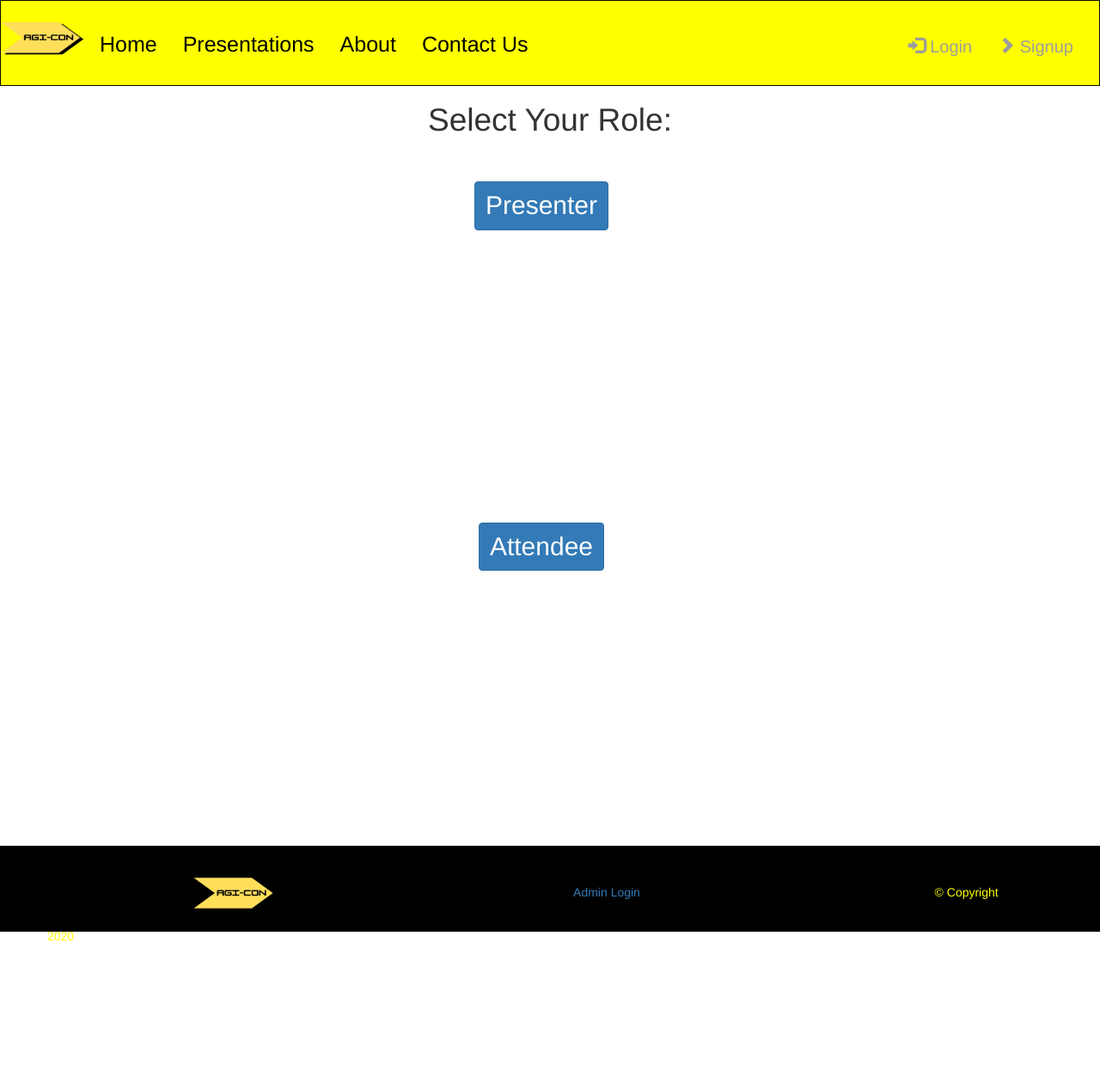
After one commit to lahenkenius/Agile_Conference, a Django app: page /accounts/login/login_landing/ in a window 1280 px wide. The commit adds this page. Shown: the whole page at 86% size. Run offline with Django 3.2, Linux system fonts and the light colour scheme; some libraries are stand-ins or nearby versions.

Commit message:
templates changes

```diff
--- a/Agile_Con/urls.py
+++ b/Agile_Con/urls.py
@@ -20,5 +20,6 @@ urlpatterns = [
     path('contact_us/', views.contact_us, name="contact_us"),
     path('presentations/', views.presentations, name="presentations"),
     path('accounts/login/attendee_landing/', views.attendee_landing, name="attendee_landing"),
+    path('accounts/login/login_landing/', views.login_landing, name='login_landing'),
 
 ]
--- a/Agile_Con/views.py
+++ b/Agile_Con/views.py
@@ -71,7 +71,13 @@ def presentations(request):
 
 def attendee_landing(request):
     customer_orders = CustomerOrder.objects.all()
-    return render(request, "registration/attendee_landing.html", {'customer_orders': customer_orders})
+    username = Attendee.username
+    return render(request, "registration/attendee_landing.html", {'customer_orders': customer_orders,
+                                                                  'username': username})
+
+
+def login_landing(request):
+    return render(request, "registration/login_landing.html")
 
 def presenter_landing(request):
     presenter_id = Presenter.presenter_id
--- a/Agile_Conference/settings.py
+++ b/Agile_Conference/settings.py
@@ -118,7 +118,7 @@ STATIC_URL = '/static/'
 
 #AUTH_USER_MODEL = 'Agile_Con.EmployeeAdmin'
 
-LOGIN_REDIRECT_URL = '/'
+LOGIN_REDIRECT_URL = '/accounts/login/login_landing/'
 LOGOUT_URL = 'logout'
 
 MEDIA_URL = 'templates/../attendees/static/Images/'
--- a/templates/base.html
+++ b/templates/base.html
@@ -12,9 +12,7 @@
     <script src="https://ajax.googleapis.com/ajax/libs/jquery/3.2.1/jquery.min.js"></script>
     <script src="https://maxcdn.bootstrapcdn.com/bootstrap/3.3.7/js/bootstrap.min.js"></script>
     <style>
-        html {
 
-        }
         .navbar {
             margin-bottom: 0;
             border-radius: 0;
@@ -41,16 +39,7 @@
         }
 
         /* On small screens, set height to 'auto' for sidenav and grid */
-        @media screen and (max-width: 767px) {
-            .sidenav {
-                height: auto;
-                padding: 15px;
-            }
 
-            .row.content {
-                height: auto;
-            }
-        }
 
         ul.bottom-list li {
             display: inline;
@@ -68,9 +57,7 @@
            height: auto;
             left: 10%;
             right: 30%;
-        }
-        .col-md-8 {
-            background-color: white;
+
         }
 
         .black-text {
@@ -141,7 +128,7 @@
 </body>
 <footer class="bottom-bar">
     <ul class="bottom-list">
-        <li class="bottom-bar align-left"><img src="{% static 'Images/Agi-Con2.png' %}" width="100" height="80"alt="Agile-Con"></li>
+        <li class="bottom-bar align-left"><img src="{% static 'Images/Agi-Con2.png' %}" width="100" height="80" alt="Agile-Con"></li>
         <li class="bottom-bar align-center"><a href={% url 'admin:index' %}>Admin Login</a></li>
        <li class="bottom-bar align-right">© Copyright 2020</li>
     </ul>
--- a/templates/customer_order_edit.html
+++ b/templates/customer_order_edit.html
@@ -1,6 +1,7 @@
 <!DOCTYPE html>
 <html lang="en">
 {% extends 'base.html' %}
+{% block title %}Customer Order Edit{% endblock %}
 {% block content %}
     <h1>Edit Customer Order</h1>
     <form method="POST" class="customer-order-form">{% csrf_token %}
--- a/templates/home.html
+++ b/templates/home.html
@@ -35,7 +35,7 @@
        </div>
    {% endif %}
 
-    <div class="links" style="padding:0px">
+    <div class="links" style="padding:0">
        <!-- Example row of columns -->
        <div class="row" >
            <div class="col-md-3">
@@ -89,9 +89,6 @@
            </div>
        </div>
     </div>
-
-
-
    </body>
 
 {% endblock %}
--- a/templates/presentations.html
+++ b/templates/presentations.html
@@ -4,7 +4,7 @@
 {% block title %}Presentations{% endblock %}
 {% block content %}
 <head>
-
+    <title>Presentations</title>
     <meta charset="UTF-8">
     <link rel="stylesheet" href="https://maxcdn.bootstrapcdn.com/bootstrap/3.3.7/css/bootstrap.min.css">
 </head>
--- /dev/null
+++ b/templates/registration/login_landing.html
@@ -0,0 +1,30 @@
+<!DOCTYPE html>
+<html lang="en">
+{% extends 'base.html' %}
+{% block content %}
+    <style>
+        h1 {
+            font-size: 37px;
+        }
+        .landing-page {
+            text-align: center;
+            margin-right: 10px;
+            margin-bottom: 160px;
+            z-index: 9999;
+        }
+    </style>
+
+        <h1 style="text-align: center"> Select Your Role:</h1>
+        <br><br>
+        <div class="landing-page">
+            <a href="{% url 'presenter_landing' %}"><button class="btn btn-primary landing-page" style="font-size: 30px">Presenter
+            </button></a>
+        </div>
+
+            <br>
+        <div class="landing-page">
+            <a href="{% url 'attendee_landing' %}"><button class="btn btn-primary landing-page" style="font-size: 30px">Attendee
+            </button></a>
+        </div>
+{% endblock %}
+</html>
--- a/templates/registration/password_change_form.html
+++ b/templates/registration/password_change_form.html
@@ -4,13 +4,15 @@
 {% block title %}Change your password{% endblock %}
 
 {% block content %}
+ <div style="position: relative; z-index: 9999">
     <h1>Change your password</h1>
     <p>Use the form below to change your password.</p>
-    <form action = "." method="post">
+    <form action = "." method="post" >
         {{ form.as_p }}
         <p><input type="submit" value="Submit"></p>
         {% csrf_token %}
     </form>
+ </div>
 {% endblock %}
 
 
```
Also changed, not shown: templates/registration/attendee_landing.html (+5 -2 lines), templates/registration/login.html (+5 -14 lines), templates/registration/presenter_landing.html (+5 -6 lines).
